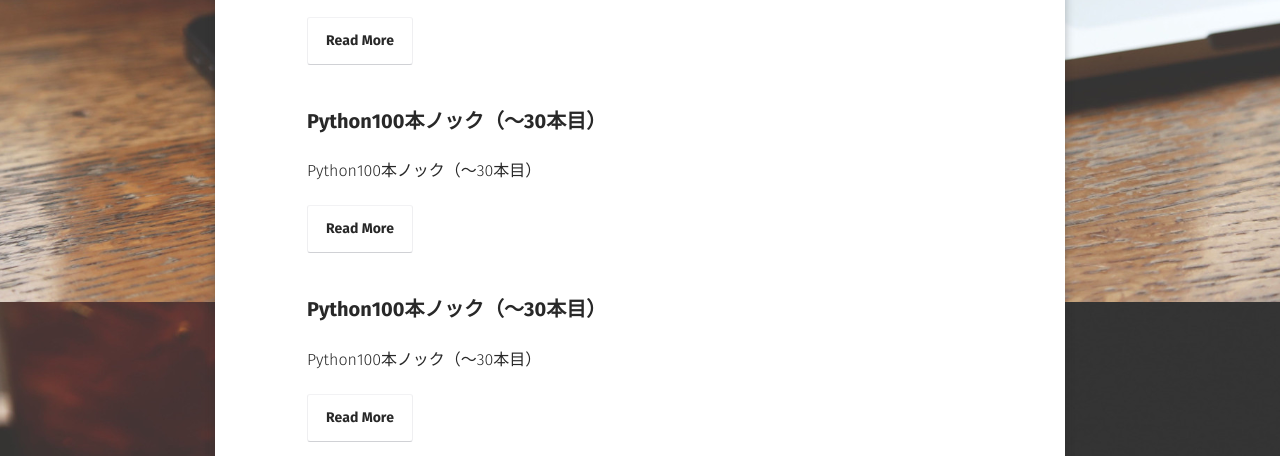
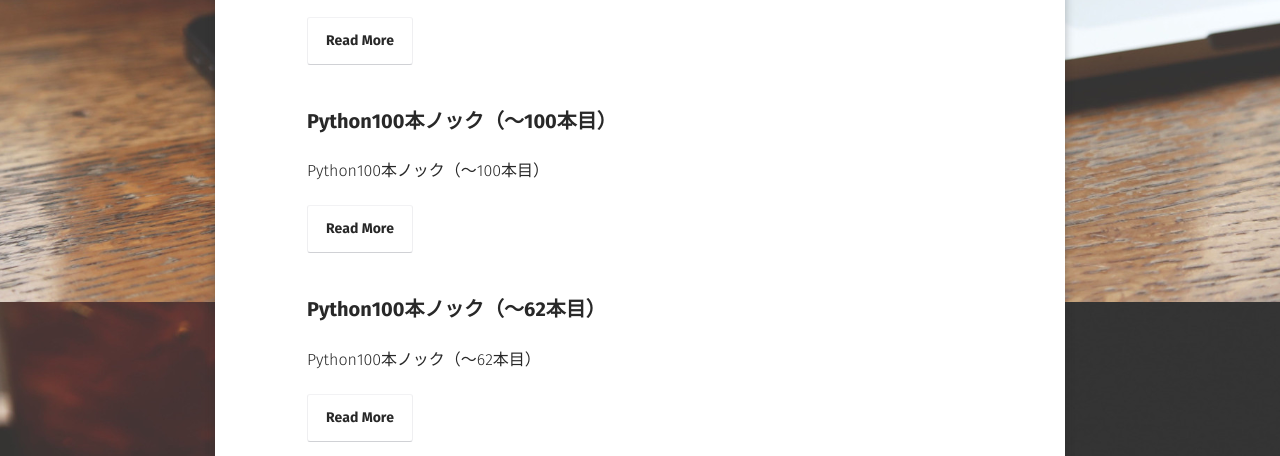
Before and after one commit to seven0525/seven0525.github.io, a Jekyll site: the page built from projects/index.md, in a window 1280 px wide and 900 px high, scrolled down 4047 px. Shown: the part 151-607 px from the top of the window. Built offline with Jekyll 4.4.1, drawn with Linux system fonts in a browser that asks for light colours; some web fonts are replaced.

Commit message:
タイトル訂正

```diff
--- a/_posts/projects/2018-05-13-python_2.md
+++ b/_posts/projects/2018-05-13-python_2.md
@@ -1,8 +1,8 @@
 ---
 layout: post
-title:  "Python100本ノック（〜30本目）"
+title:  "Python100本ノック（〜62本目）"
 date:   2018-05-12
-excerpt: "Python100本ノック（〜30本目）"
+excerpt: "Python100本ノック（〜62本目）"
 project: true
 tag:
 - Technology
--- a/_posts/projects/2018-05-14-python_3.md
+++ b/_posts/projects/2018-05-14-python_3.md
@@ -1,8 +1,8 @@
 ---
 layout: post
-title:  "Python100本ノック（〜30本目）"
+title:  "Python100本ノック（〜100本目）"
 date:   2018-05-12
-excerpt: "Python100本ノック（〜30本目）"
+excerpt: "Python100本ノック（〜100本目）"
 project: true
 tag:
 - Technology
```
